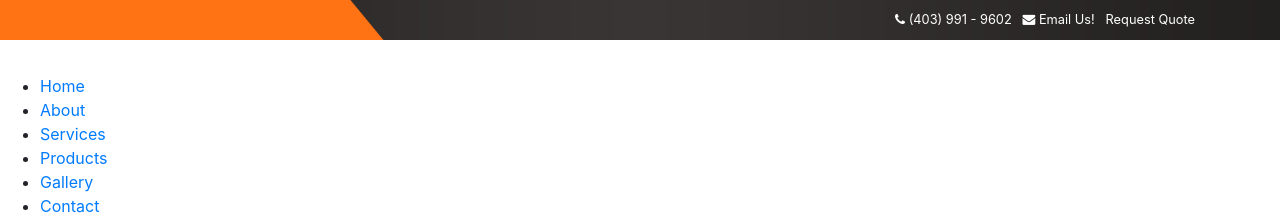
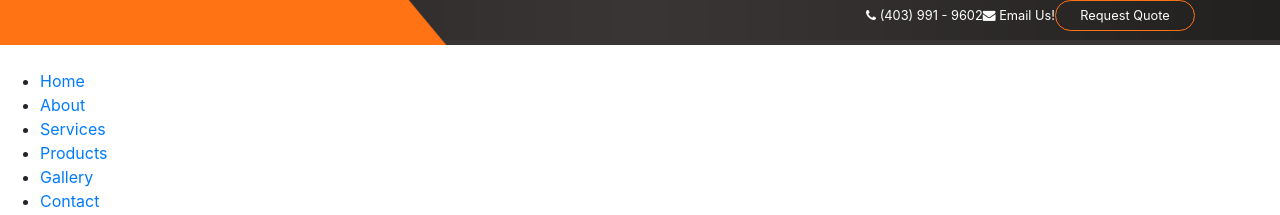
Before and after one commit to momin-riyadh/instalogic, a website built with Parcel: page index.html in a window 1280 px wide. Shown: the top 215 px of the page. Built offline with nearby package versions, Linux system fonts and the light colour scheme.

Commit message:
fix and deploy

```diff
--- a/assets/css/main.scss
+++ b/assets/css/main.scss
@@ -19,7 +19,7 @@ $font-ralway: 'Raleway', sans-serif;
        Topbar
    =================== */
 .ri-topbar-area {
-  height: 50px;
+  height: 45px;
   background-image:
     url("../images/orange_bg.png"),
     url("../images/nav_bg.png");
@@ -30,20 +30,39 @@ $font-ralway: 'Raleway', sans-serif;
   background-repeat:
     no-repeat; /* this applies to both images */
 
-  background-size: 30%, 100%;
+  background-size: 35%, 100%;
+  background-color: $nav-bg;
 }
 
 .ri-topbar{
   display:flex;
   height: 100%;
-  padding: 0.6rem 0;
-  width: 300px;
+  max-width: 350px;
   justify-content: space-between;
+  align-items: center;
   a{
     text-decoration: none;
     color: $white-color;
     font-size: 0.8rem;
   }
+}
+
+a.request-quote-btn{
+  transition: all 0.3s ease-in-out;
+  border: 1px solid $primary-color;
+  padding: 0.3rem;
+  border-radius: 40px;
+  width: 140px;
+  display: inline-block;
+  text-align: center;
+  color: #ffffff;
+  text-decoration: none;
+
+  &:hover {
+    background: $white-color;
+    color: $primary-color;
+  }
+
 }
 
 
```
Also changed, not shown: assets/css/main.css, 1 other file.
